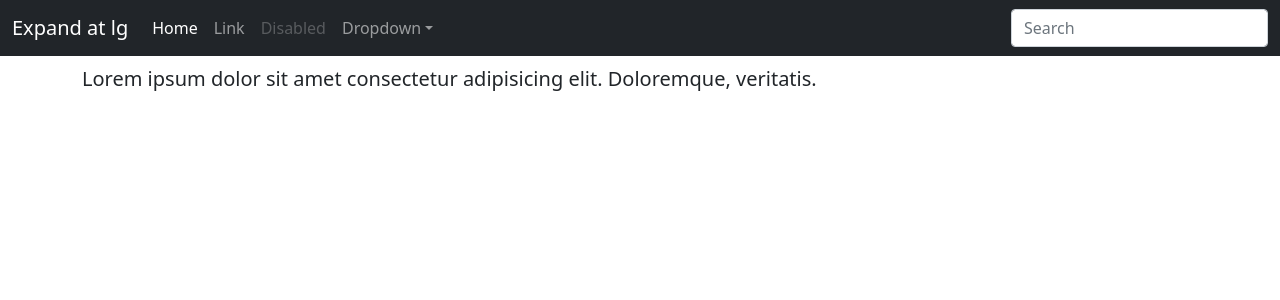
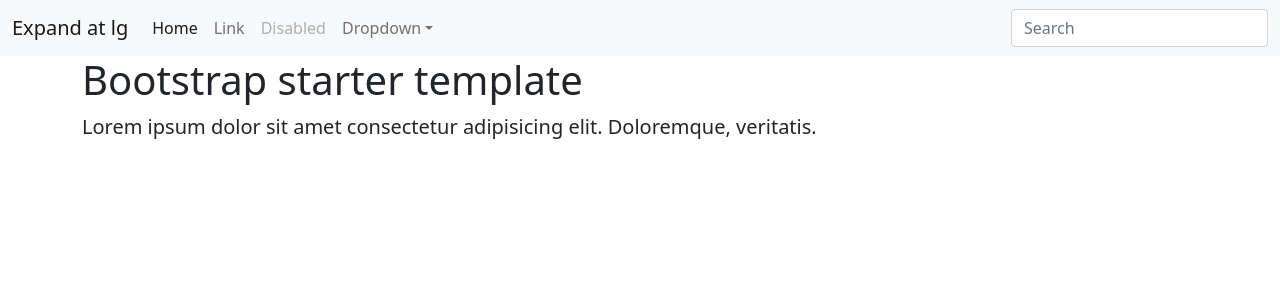
Before and after one commit to LiamSG02/Angular-Project, an Angular app: page / in a window 1280 px wide. Shown: the top 300 px of the page. Built offline with nearby package versions, Linux system fonts and the light colour scheme; what @angular/fire would draw is missing.

Commit message:
Downloaded Boostrap and built NavBar Component

```diff
--- a/src/app/app.component.html
+++ b/src/app/app.component.html
@@ -1,40 +1,8 @@
-<nav class="navbar navbar-expand-lg navbar-dark bg-dark" aria-label="Fifth navbar example">
-  <div class="container-fluid">
-    <a class="navbar-brand" href="#">Expand at lg</a>
-    <button class="navbar-toggler collapsed" type="button" data-bs-toggle="collapse" data-bs-target="#navbarsExample05" aria-controls="navbarsExample05" aria-expanded="false" aria-label="Toggle navigation">
-      <span class="navbar-toggler-icon"></span>
-    </button>
-
-    <div class="navbar-collapse collapse" id="navbarsExample05" style="">
-      <ul class="navbar-nav me-auto mb-2 mb-lg-0">
-        <li class="nav-item">
-          <a class="nav-link active" aria-current="page" href="#">Home</a>
-        </li>
-        <li class="nav-item">
-          <a class="nav-link" href="#">Link</a>
-        </li>
-        <li class="nav-item">
-          <a class="nav-link disabled">Disabled</a>
-        </li>
-        <li class="nav-item dropdown">
-          <a class="nav-link dropdown-toggle" href="#" id="dropdown05" data-bs-toggle="dropdown" aria-expanded="false">Dropdown</a>
-          <ul class="dropdown-menu" aria-labelledby="dropdown05">
-            <li><a class="dropdown-item" href="#">Action</a></li>
-            <li><a class="dropdown-item" href="#">Another action</a></li>
-            <li><a class="dropdown-item" href="#">Something else here</a></li>
-          </ul>
-        </li>
-      </ul>
-      <form>
-        <input class="form-control" type="text" placeholder="Search" aria-label="Search">
-      </form>
-    </div>
-  </div>
-</nav>
+<bs-navbar></bs-navbar>
 
 <div class="container">
-  <div>
-    <h1></h1>
+  <div class="starter-template">
+    <h1>Bootstrap starter template</h1>
     <p class="lead">Lorem ipsum dolor sit amet consectetur adipisicing elit. Doloremque, veritatis.</p>
   </div>
 </div>
--- a/src/app/app.module.ts
+++ b/src/app/app.module.ts
@@ -6,10 +6,12 @@
 import { environment } from '../environments/environment';
 
 import { AppComponent } from './app.component';
+import { BsNavbarComponent } from './bs-navbar/bs-navbar.component';
 
 @NgModule({
   declarations: [
-    AppComponent
+    AppComponent,
+    BsNavbarComponent
   ],
   imports: [
     BrowserModule,
--- /dev/null
+++ b/src/app/bs-navbar/bs-navbar.component.html
@@ -0,0 +1,33 @@
+<nav class="navbar navbar-expand-lg navbar-light bg-light" aria-label="Fifth navbar example">
+    <div class="container-fluid">
+      <a class="navbar-brand" href="#">Expand at lg</a>
+      <button class="navbar-toggler collapsed" type="button" data-bs-toggle="collapse" data-bs-target="#navbarsExample05" aria-controls="navbarsExample05" aria-expanded="false" aria-label="Toggle navigation">
+        <span class="navbar-toggler-icon"></span>
+      </button>
+
+      <div class="navbar-collapse collapse" id="navbarsExample05" style="">
+        <ul class="navbar-nav me-auto mb-2 mb-lg-0">
+          <li class="nav-item">
+            <a class="nav-link active" aria-current="page" href="#">Home</a>
+          </li>
+          <li class="nav-item">
+            <a class="nav-link" href="#">Link</a>
+          </li>
+          <li class="nav-item">
+            <a class="nav-link disabled">Disabled</a>
+          </li>
+          <li class="nav-item dropdown">
+            <a class="nav-link dropdown-toggle" href="#" id="dropdown05" data-bs-toggle="dropdown" aria-expanded="false">Dropdown</a>
+            <ul class="dropdown-menu" aria-labelledby="dropdown05">
+              <li><a class="dropdown-item" href="#">Action</a></li>
+              <li><a class="dropdown-item" href="#">Another action</a></li>
+              <li><a class="dropdown-item" href="#">Something else here</a></li>
+            </ul>
+          </li>
+        </ul>
+        <form>
+          <input class="form-control" type="text" placeholder="Search" aria-label="Search">
+        </form>
+      </div>
+    </div>
+  </nav>
--- /dev/null
+++ b/src/app/bs-navbar/bs-navbar.component.ts
@@ -0,0 +1,15 @@
+import { Component, OnInit } from '@angular/core';
+
+@Component({
+  selector: 'bs-navbar',
+  templateUrl: './bs-navbar.component.html',
+  styleUrls: ['./bs-navbar.component.css']
+})
+export class BsNavbarComponent implements OnInit {
+
+  constructor() { }
+
+  ngOnInit(): void {
+  }
+
+}
```
Also changed, not shown: src/app/bs-navbar/bs-navbar.component.css (added), src/styles.css (line endings or trailing spaces), 1 other file (tests, documents, lock files or other folders).
